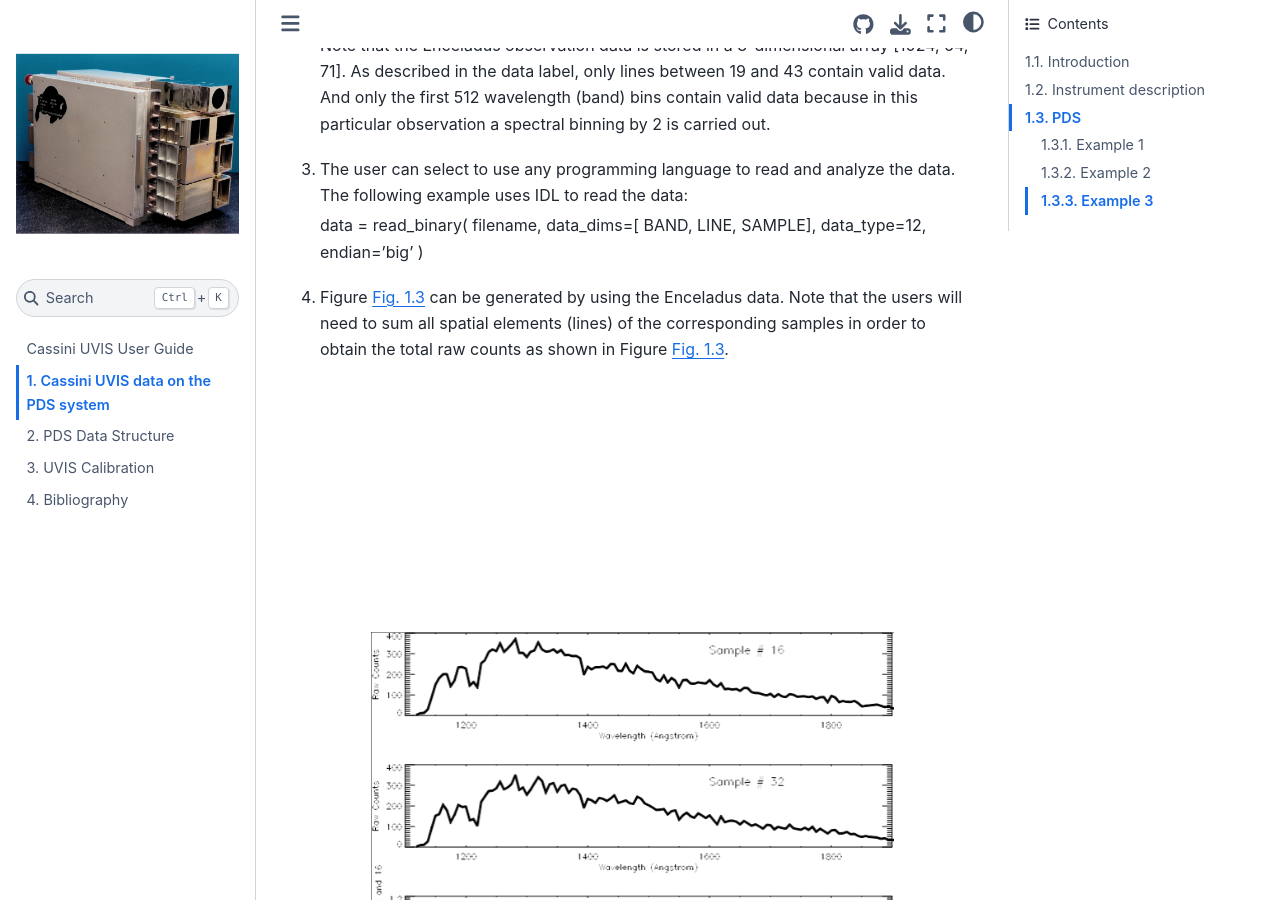
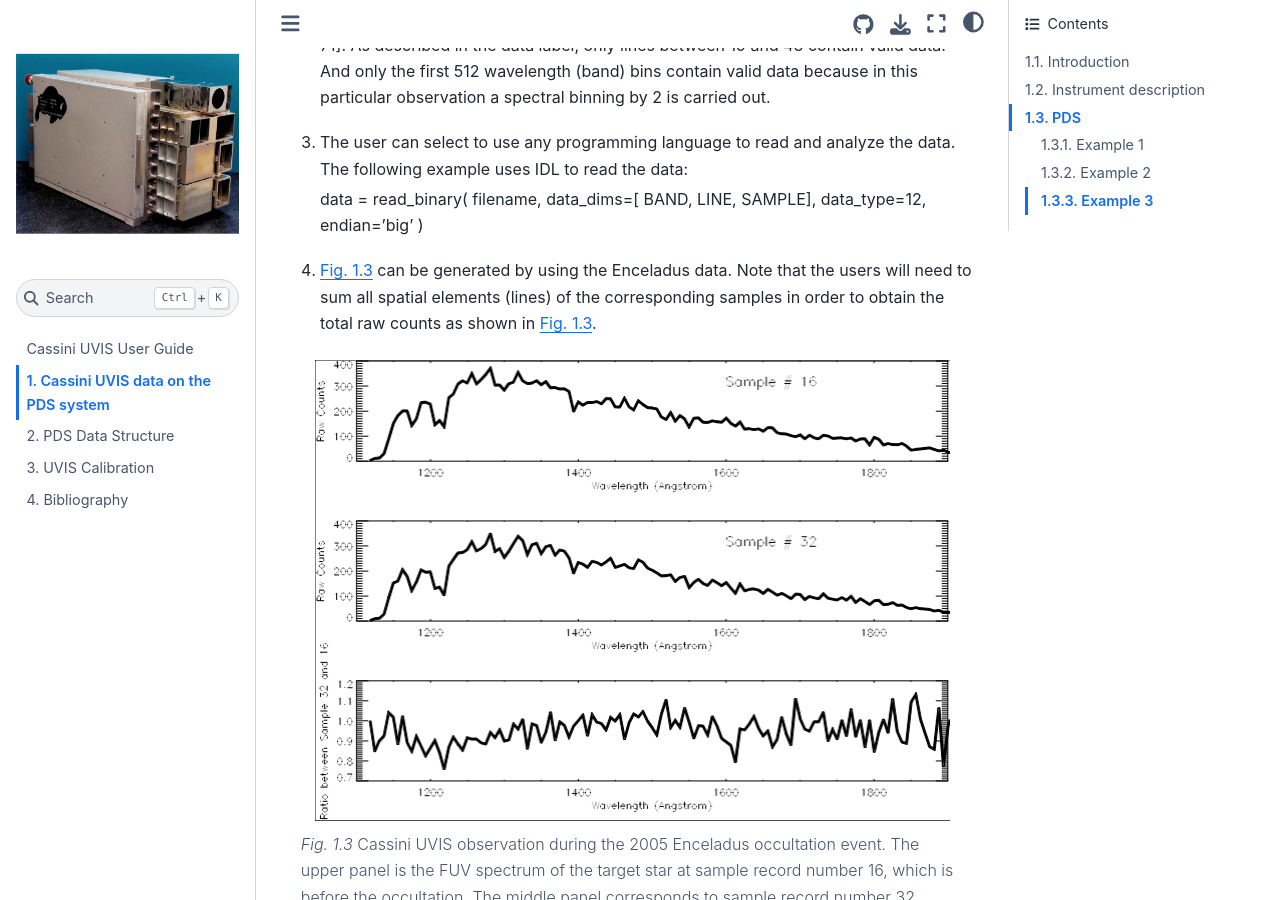
Before and after one commit to Cassini-UVIS/users_guide, a Jupyter Book: the page built from 01_uvis_on_pds.md, in a window 1280 px wide and 900 px high, scrolled down 10686 px. Built offline with Jupyter Book 1.0.4 settings and Sphinx 7.4.7 and the Sphinx Book theme 1.1.4, drawn with Linux system fonts in a browser that asks for light colours; cross-references to code outside the pages are shown as plain code; some of the changed text lies outside the part shown.

Commit message:
fix some more

````diff
--- a/01_uvis_on_pds.md
+++ b/01_uvis_on_pds.md
@@ -256,7 +256,7 @@
     Note that endian keyword is set to `big` because the machine used to create the binary file follows big-endian byte ordering.
     Also note that in IDL, type code 12 refers to a 16-bit unsigned integer ranging from 0 to 65535.
 6. Some supporting IDL codes and calibration files can be found on the PDS system associated
-with the data. For example, the users can go to [this link](https://pds-rings.seti.org/volumes/COUVIS_0011/SOFTWARE/CALIB/VERSION_3) to download `F_FLIGHT_WAVELENGTH.PRO`, which can provide the wavelength scale of the data. Figure {numref}`fig:saturn-aurora` can be generated by summing all the sample data from lines 2 and 61.
+with the data. For example, the users can go to [this link](https://pds-rings.seti.org/volumes/COUVIS_0011/SOFTWARE/CALIB/VERSION_3) to download `F_FLIGHT_WAVELENGTH.PRO`, which can provide the wavelength scale of the data. {numref}`fig:saturn-aurora` can be generated by summing all the sample data from lines 2 and 61.
 
 :::{figure-md} fig:saturn-aurora
 <img src="figures/fig_1.1.*" alt="Saturn's aurora on 2005-172">
@@ -309,7 +309,7 @@
     data = read_binary( filename, data_dims=[ BAND, LINE, SAMPLE], data_type=12, endian='big' )
     ```
 
-5. Figure {ref}`fig:phoebe-dayside` can be generated by using the data at sample number 15.
+5. {numref}`fig:phoebe-dayside` can be generated by using the data at sample number 15.
 Note that to convert the raw counts to the count rate, the users will need to sum all lines, assuming that all lines observed the reflection from Phoebe, and divide the sum by 64x30.
 The value 30 comes from the 30 second integration duration and the value 64 is the total number of lines used in the observation.
 See Chapter 8 for more detailed information on the difference between the reflected spectra from Phoebe’s dayside and nightside.
@@ -362,8 +362,8 @@
     data = read_binary( filename, data_dims=[ BAND, LINE, SAMPLE],
     data_type=12, endian='big' )
 
-4) Figure {numref}`fig:enc-occ` can be generated by using the Enceladus data.
-Note that the users will need to sum all spatial elements (lines) of the corresponding samples in order to obtain the total raw counts as shown in Figure {numref}`fig:enc-occ`.
+4) {numref}`fig:enc-occ` can be generated by using the Enceladus data.
+Note that the users will need to sum all spatial elements (lines) of the corresponding samples in order to obtain the total raw counts as shown in {numref}`fig:enc-occ`.
 
 :::{figure-md} fig:enc-occ
 <img src="figures/fig_1.3.*" alt="2005 Enceladus occultation">
--- a/_config.yml
+++ b/_config.yml
@@ -4,6 +4,7 @@
 title: Cassini UVIS User Guide
 author: Cassini UVIS team, Jupyter Book created by Michael Aye
 logo: logo.png
+copyright: "2022"
 only_build_toc_files: true
 
 # Force re-execution of notebooks on each build.
````
Also changed, not shown: figures/fig_1.3.jpg (deleted), figures/fig_1.3.png.
